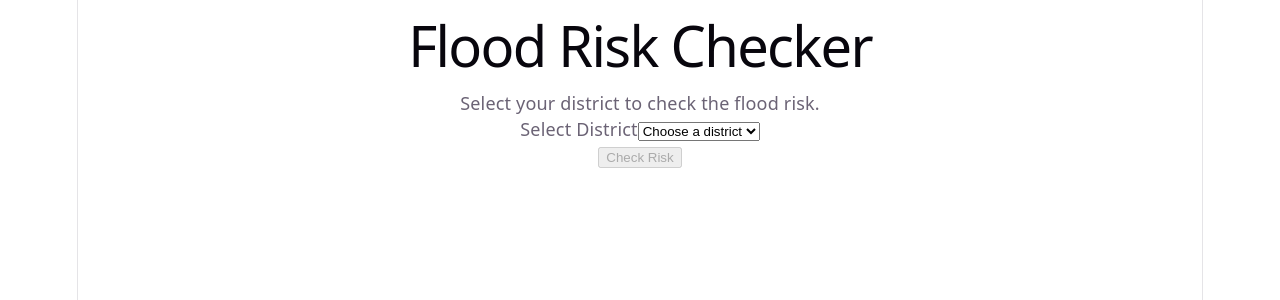
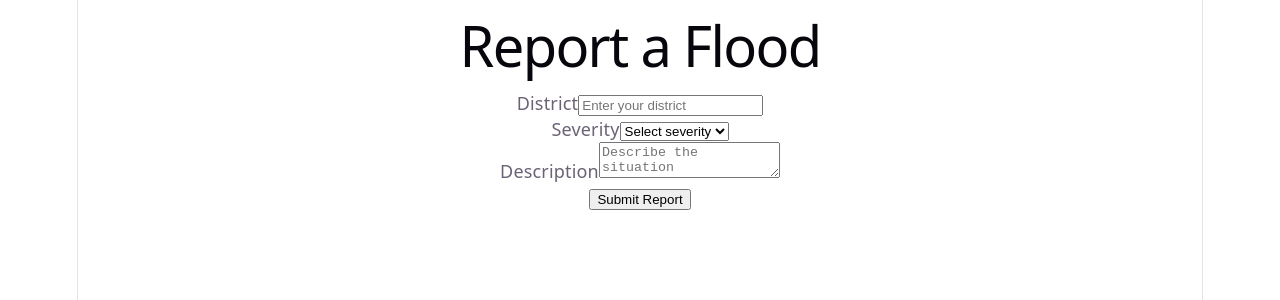
Before and after one commit to SUSITHMALAN/floodready-lk, a React (Vite) app in the folder frontend/: page / in a window 1280 px wide. Shown: the top 300 px of the page. Built offline with nearby package versions, Linux system fonts and the light colour scheme.

Commit message:
Add flood report form

```diff
--- a/frontend/src/App.tsx
+++ b/frontend/src/App.tsx
@@ -121,12 +121,12 @@
 
 // export default App
 
-import RiskCheckerPage from './pages/RiskCheckerPage'
+import ReportFormPage from './pages/ReportFormPage'
 import './App.css'
 
 function App() {
   return (
-    <RiskCheckerPage />
+    <ReportFormPage />
   )
 }
 
--- /dev/null
+++ b/frontend/src/pages/ReportFormPage.tsx
@@ -0,0 +1,78 @@
+import { useState } from 'react'
+
+function ReportFormPage() {
+  const [district, setDistrict] = useState('')
+  const [description, setDescription] = useState('')
+  const [severity, setSeverity] = useState('')
+  const [message, setMessage] = useState('')
+
+  const handleSubmit = (event: React.FormEvent) => {
+    event.preventDefault()
+
+    if (!district || !description || !severity) {
+      setMessage('Please fill in all fields.')
+      return
+    }
+
+    setMessage('Report submitted successfully.')
+
+    setDistrict('')
+    setDescription('')
+    setSeverity('')
+  }
+
+  return (
+    <div>
+      <h1>Report a Flood</h1>
+
+      <form onSubmit={handleSubmit}>
+        <div>
+          <label htmlFor="district">District</label>
+
+          <input
+            id="district"
+            type="text"
+            value={district}
+            onChange={(event) => setDistrict(event.target.value)}
+            placeholder="Enter your district"
+          />
+        </div>
+
+        <div>
+          <label htmlFor="severity">Severity</label>
+
+          <select
+            id="severity"
+            value={severity}
+            onChange={(event) => setSeverity(event.target.value)}
+          >
+            <option value="">Select severity</option>
+            <option value="Low">Low</option>
+            <option value="Moderate">Moderate</option>
+            <option value="High">High</option>
+            <option value="Critical">Critical</option>
+          </select>
+        </div>
+
+        <div>
+          <label htmlFor="description">Description</label>
+
+          <textarea
+            id="description"
+            value={description}
+            onChange={(event) => setDescription(event.target.value)}
+            placeholder="Describe the situation"
+          />
+        </div>
+
+        <button type="submit">
+          Submit Report
+        </button>
+      </form>
+
+      {message && <p>{message}</p>}
+    </div>
+  )
+}
+
+export default ReportFormPage
```
